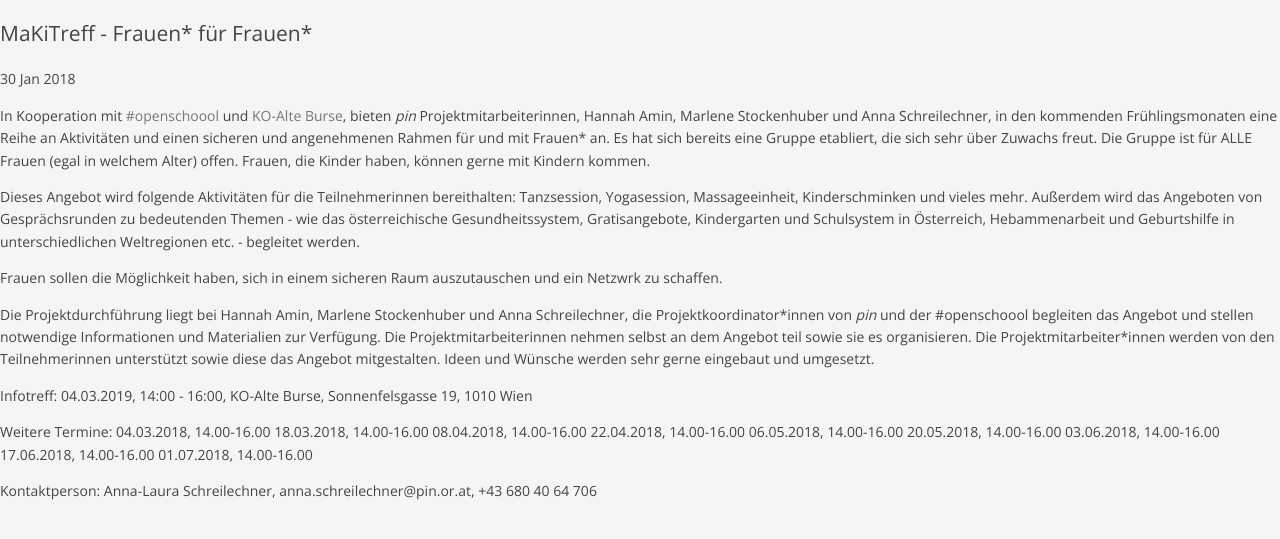
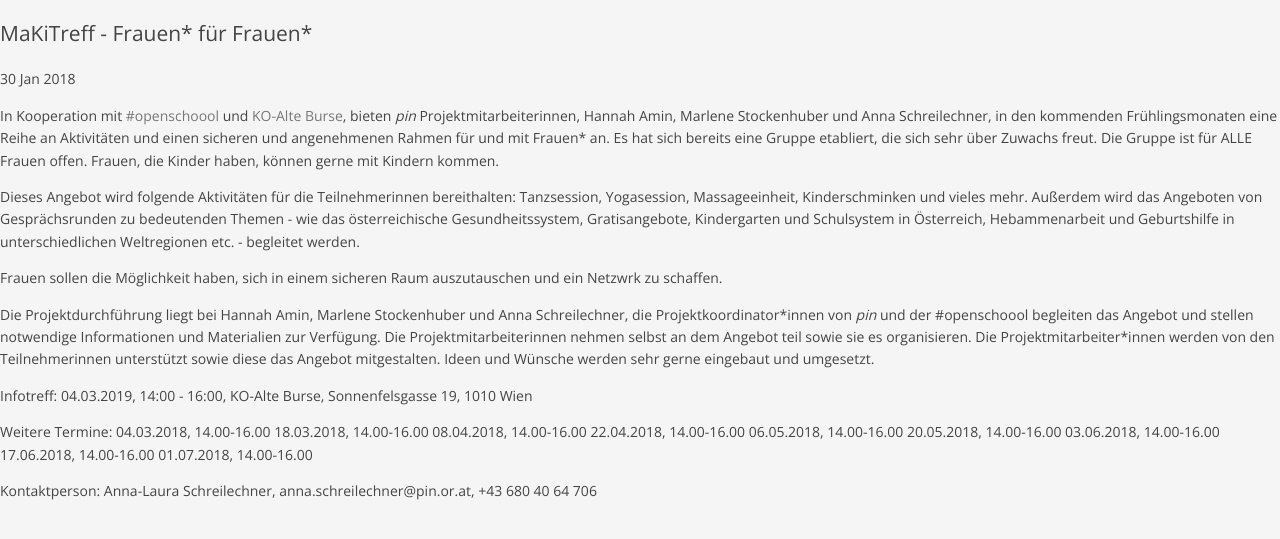
Before and after one commit to pinverein/anna-laura, a Jekyll site: the page built from _posts/de/projects/2018-01-30-projekt_1.md, in a window 1280 px wide. Shown: the top 539 px of the page. Built offline with Jekyll 4.4.1, drawn with Linux system fonts in a browser that asks for light colours; comment, search, counter and statistics services are not loaded.

Commit message:
Update 2018-01-30-projekt_1.md

```diff
--- a/_posts/de/projects/2018-01-30-projekt_1.md
+++ b/_posts/de/projects/2018-01-30-projekt_1.md
@@ -9,7 +9,7 @@
 image: /assets/img/171118-maki-web.png
 ---
 
-In Kooperation mit [#openschoool](http://www.openschoool.org) und [KO-Alte Burse](http://www.ko-alteburse.at), bieten *pin* Projektmitarbeiterinnen, Hannah Amin, Marlene Stockenhuber und Anna Schreilechner, in den kommenden Frühlingsmonaten eine Reihe an Aktivitäten und einen sicheren und angenehmenen Rahmen für und mit Frauen* an. Es hat sich bereits eine Gruppe etabliert, die sich sehr über Zuwachs freut. Die Gruppe ist für ALLE Frauen (egal in welchem Alter) offen. Frauen, die Kinder haben, können gerne mit Kindern kommen.
+In Kooperation mit [#openschoool](http://www.openschoool.org) und [KO-Alte Burse](http://www.ko-alteburse.at), bieten *pin* Projektmitarbeiterinnen, Hannah Amin, Marlene Stockenhuber und Anna Schreilechner, in den kommenden Frühlingsmonaten eine Reihe an Aktivitäten und einen sicheren und angenehmenen Rahmen für und mit Frauen* an. Es hat sich bereits eine Gruppe etabliert, die sich sehr über Zuwachs freut. Die Gruppe ist für ALLE Frauen offen. Frauen, die Kinder haben, können gerne mit Kindern kommen.
 
 Dieses Angebot wird folgende Aktivitäten für die Teilnehmerinnen bereithalten: Tanzsession, Yogasession, Massageeinheit, Kinderschminken und vieles mehr. Außerdem wird das Angeboten von Gesprächsrunden zu bedeutenden Themen - wie das österreichische Gesundheitssystem, Gratisangebote, Kindergarten und Schulsystem in Österreich, Hebammenarbeit und Geburtshilfe in unterschiedlichen Weltregionen etc. - begleitet werden.
 
```
